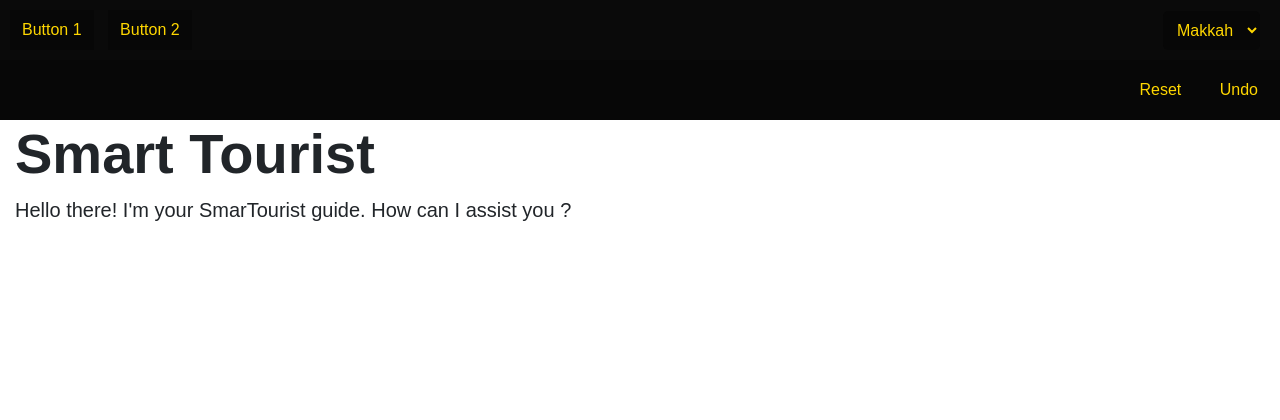
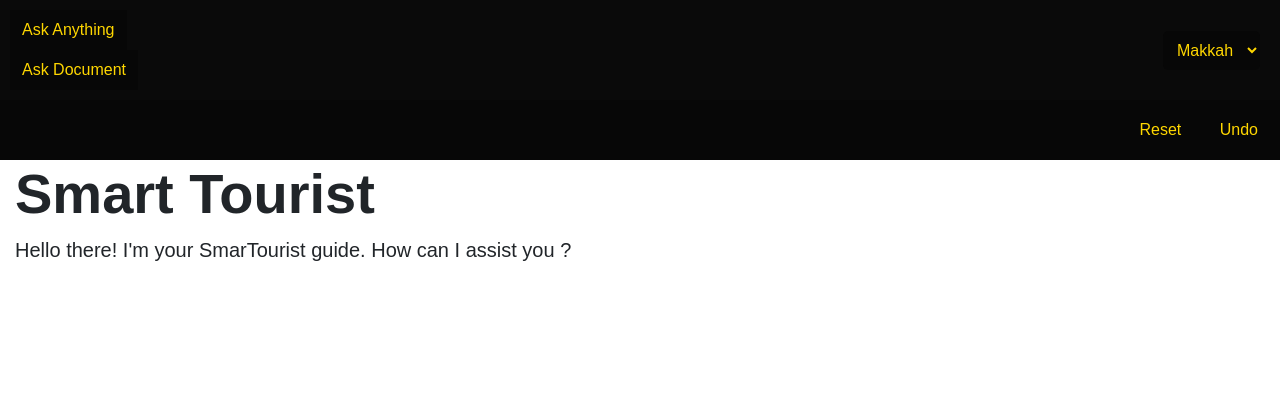
Before and after one commit to Aliyansayz/smart_tourist, a Flask app: page / in a window 1280 px wide. Shown: the top 420 px of the page. Run offline with Flask 3, Linux system fonts and the light colour scheme; some libraries are stand-ins or nearby versions.

Commit message:
Update smart_tourist_llm.html

```diff
--- a/templates/smart_tourist_llm.html
+++ b/templates/smart_tourist_llm.html
@@ -213,8 +213,13 @@
 
         <header>
             <div>
-                <button>Button 1</button>
-                <button>Button 2</button>
+                <form action="/" method="POST" enctype="multipart/form-data">
+
+                <button type="submit" >Ask Anything</button>
+                </form>
+                <form action="/doc-chat" method="POST" enctype="multipart/form-data">
+                <button type="submit" >Ask Document</button>
+                </form>
             </div>
             <div>
                 <select id="location" onchange="loadlocationQuestions()">
@@ -229,12 +234,8 @@
             <form method="post">
             <button name="reset">Reset</button>
             <button name="revert" >Undo</button>
-
             </form>
         </div>
-
-
-
 
             <div class="container-main">
                 <div class="row">
```
